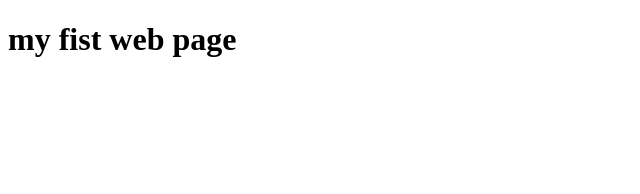
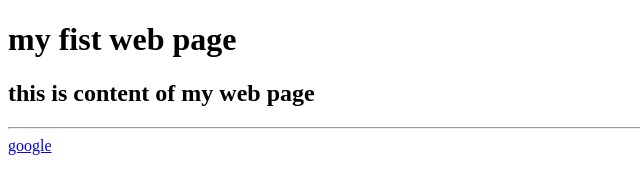
Before and after one commit to lakshay17108-ops/web-dev-1, a plain HTML site: page Untitled-1.html in a window 1280 px wide. Shown: the whole page, without its empty margins (0-640 px from the left). Drawn offline with Linux system fonts and the light colour scheme.

Commit message:
Untitled-1.html

```diff
--- a/Untitled-1.html
+++ b/Untitled-1.html
@@ -6,5 +6,10 @@
           content="width=device-width, initial-scale=1.0">
     <title>Document</title>
     <h1> my fist web page</h1>
+    <h2>this is content of my web page </h2>
+    <hr>
+    <a href="https://google.com">google</a>
+
+
 
 </html>
```
